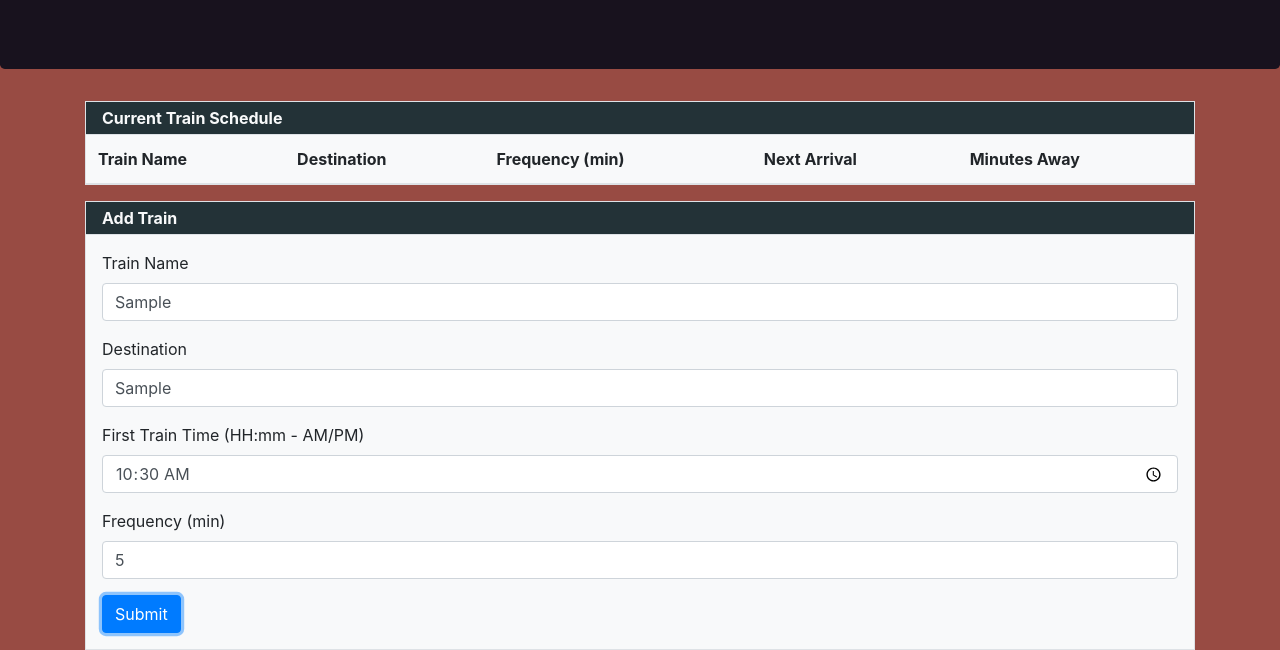
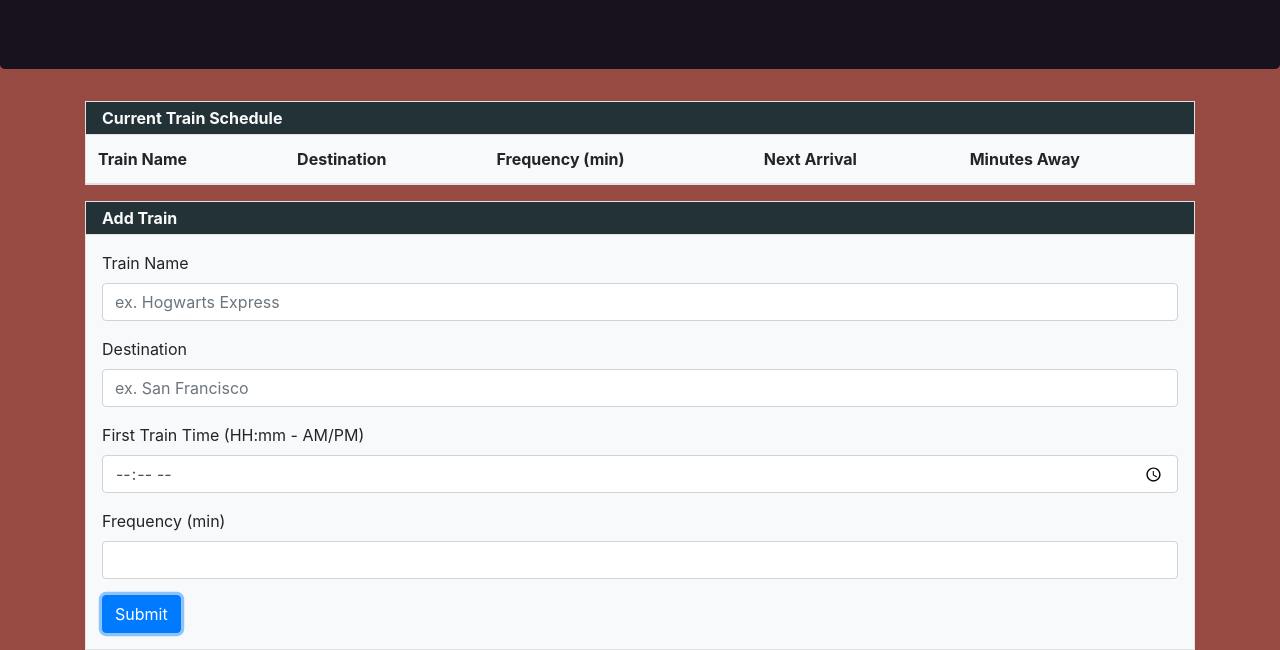
Before and after one commit to andrew-jolivette/train, a plain HTML site: page index.html in a window 1280 px wide. Both pictures are taken after typing "Sample", "Sample", "10:30", "5" into the empty fields and a click on the button "Submit". Shown: the part 166-816 px from the top of the page. Drawn offline with nearby package versions, Linux system fonts and the light colour scheme.

Commit message:
added id: trainForm to the form, added field check logic in JS

```diff
--- a/assets/javascript/app.js
+++ b/assets/javascript/app.js
@@ -6,4 +6,17 @@ $('#trainSubmit').on('click', () => {
   const trainTime = $('#train-time').val().trim()
   const trainFreq = $('#train-interval').val().trim()
 
+  // checks to make sure all fields have values
+    // if not, it ends function
+  if (!trainName || !trainDest || !trainTime || !trainFreq){
+    return;
+  }
+
+  console.log(trainName, trainDest, trainTime, trainFreq + " mins")
+  $('#train-name').val('');
+  $('#train-destination').val('');
+  $('#train-time').val('');
+  $('#train-interval').val('');
+
+
 })
--- a/index.html
+++ b/index.html
@@ -41,22 +41,22 @@
         </tbody>
       </table>
       <header class="pt-1 pb-1 pl-3 text-light font-weight-bold border-top border-right border-left" style="background: #233237">Add Train</header>
-      <form class="border p-3 bg-light">
+      <form class="border p-3 bg-light" id="trainForm">
         <div class="form-group">
           <label for="train-name">Train Name</label>
-          <input type="text" class="form-control" id="train-name" placeholder="ex. Hogwarts Express">
+          <input type="text" class="form-control" id="train-name" placeholder="ex. Hogwarts Express" required>
         </div>
         <div class="form-group">
           <label for="train-destination">Destination</label>
-          <input type="text" class="form-control" id="train-destination" placeholder="ex. San Francisco">
+          <input type="text" class="form-control" id="train-destination" placeholder="ex. San Francisco" required>
         </div>
         <div class="form-group">
           <label for="train-time">First Train Time (HH:mm - AM/PM)</label>
-          <input type="time" class="form-control" id="train-time">
+          <input type="time" class="form-control" id="train-time" required>
         </div>
         <div class="form-group">
           <label for="train-interval">Frequency (min)</label>
-          <input type="number" class="form-control" id="train-interval">
+          <input type="number" class="form-control" id="train-interval" required>
         </div>
         <button type="submit" class="btn btn-primary" id="trainSubmit">Submit</button>
       </form>
```
